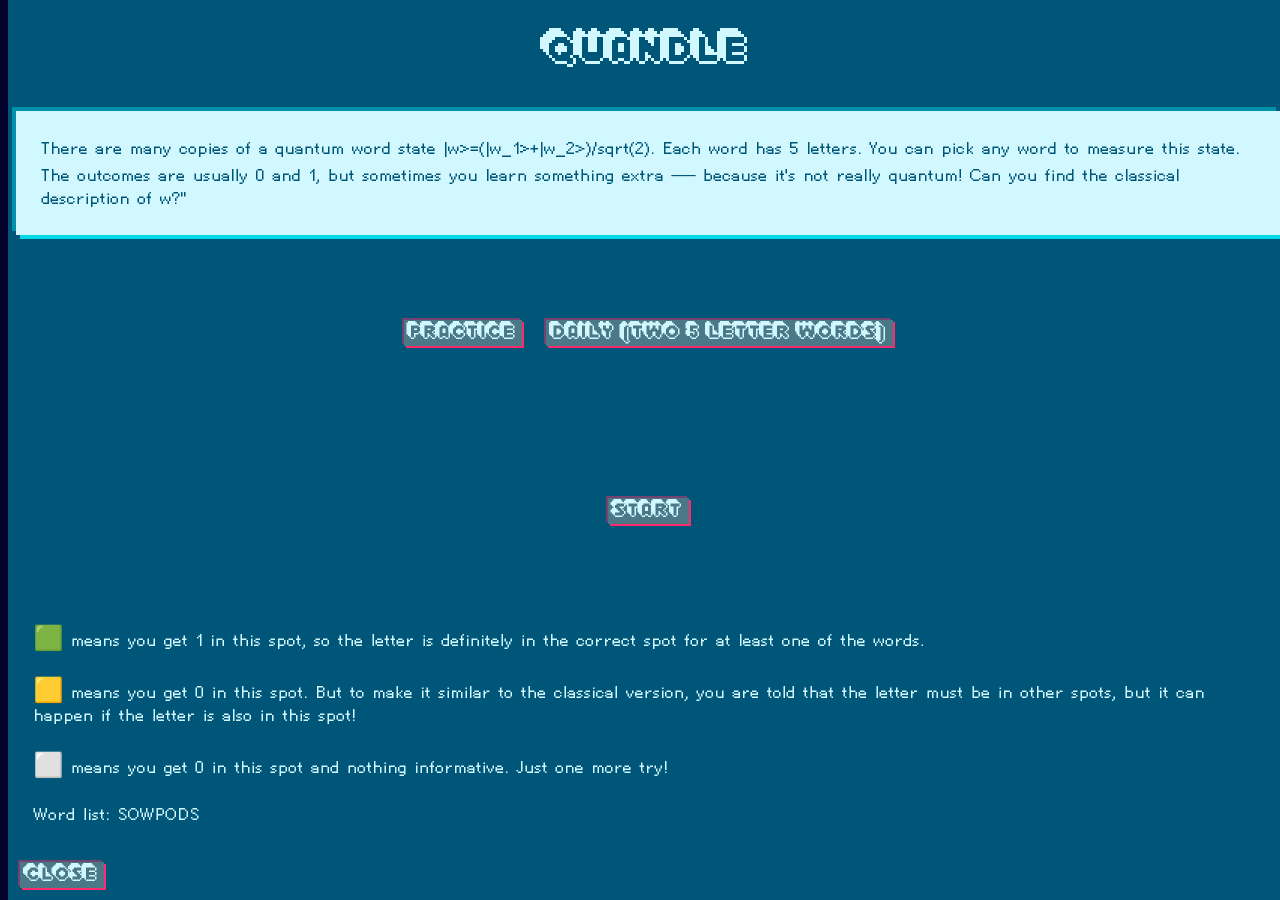
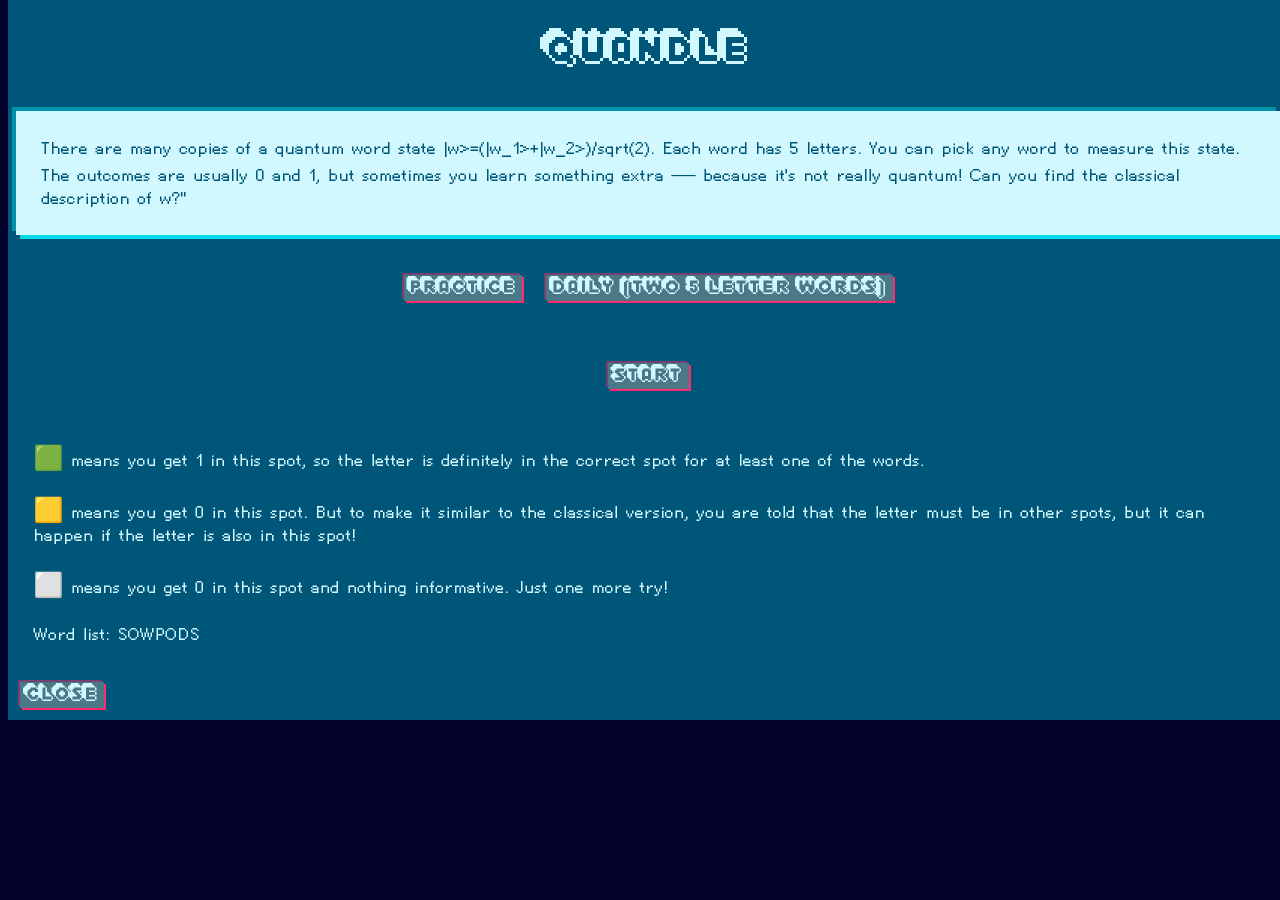
Before and after one commit to Raycosine/raycosine.github.io, a Jekyll site: the page Quandle.html, which Jekyll copies as it is, in a window 1280 px wide. Built offline with Jekyll 4.4.1, drawn with Linux system fonts in a browser that asks for light colours.

Commit message:
Update Quandle.html

```diff
--- a/Quandle.html
+++ b/Quandle.html
@@ -609,7 +609,7 @@
 <body>
   <div class="bg" id="bg">
 
-    <div id="des" style="position:absolute;top:0;left:0;bottom:0;margin:0%;min-width:80%;min-height:80%;background-color: #005678;color:#d1f7ff;justify-content: center;display:flex;flex-direction:column; align-items: center; text-align:left; align-content:space-between;">
+    <div id="des" style="position:absolute;top:0;left:0;margin:0%;min-width:80%;min-height:80%;background-color: #005678;color:#d1f7ff;justify-content: center;display:flex;flex-direction:column; align-items: center; text-align:left; align-content:space-between;">
         <div class="title">
             <span>Quandle</span>
         </div>
```
